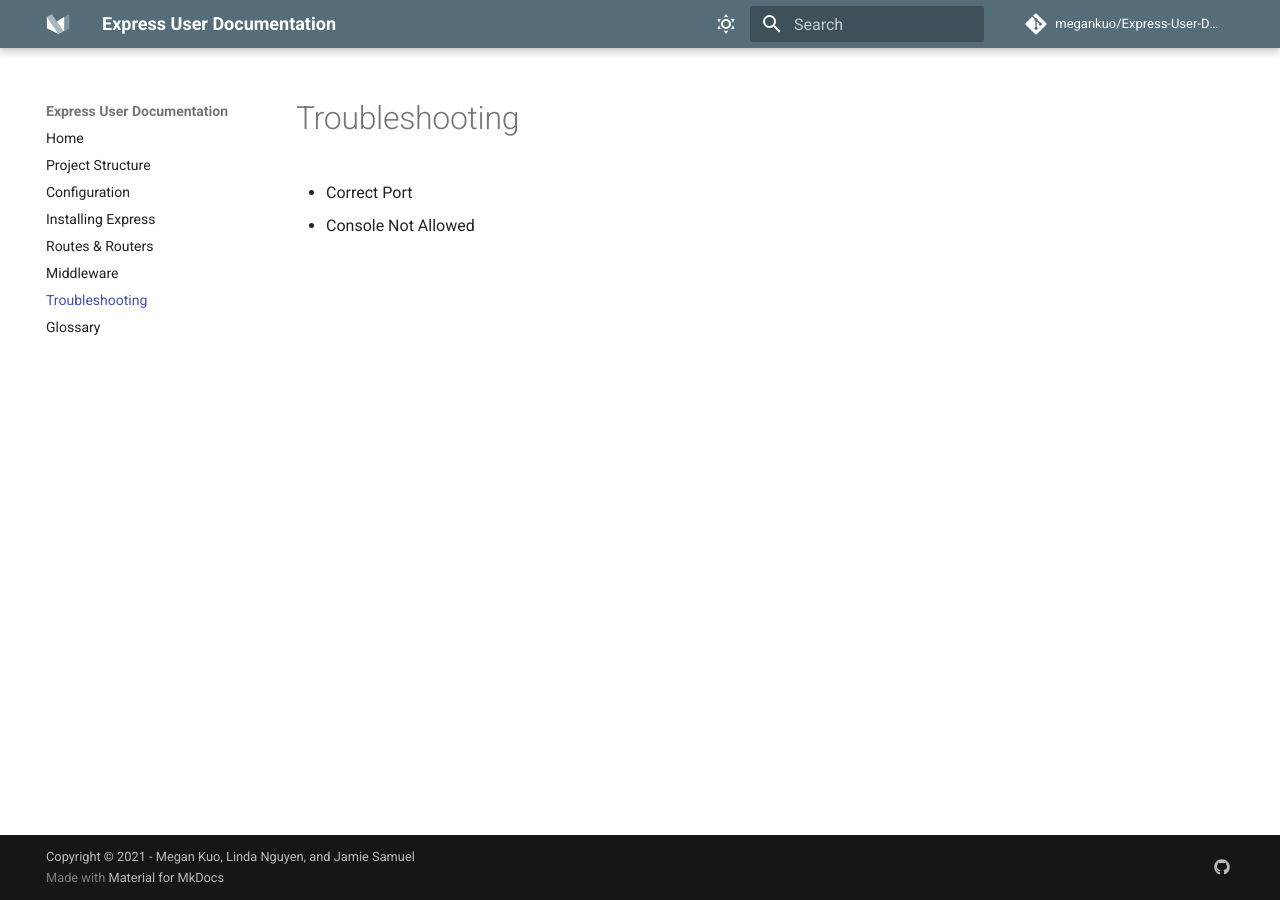
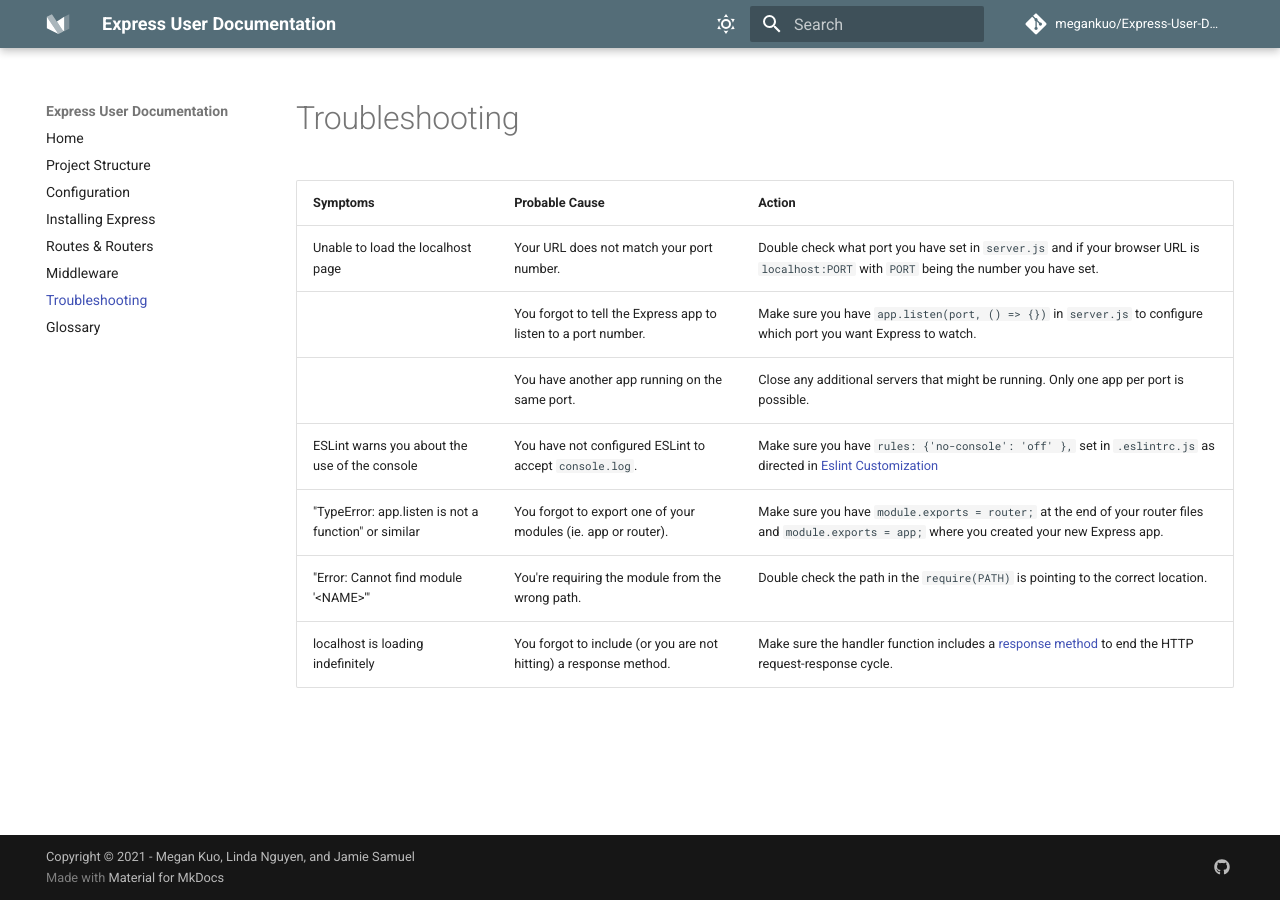
Before and after one commit to megankuo/Express-User-Documentation, an MkDocs documentation site: the page built from docs/pages/troubleshooting.md, in a window 1280 px wide. Built offline with MkDocs 1.6.1 and Material for MkDocs 9.7.7, drawn with Linux system fonts in a browser that asks for light colours; nearby versions of some CDN libraries; comment, search, counter and statistics services are not loaded.

Commit message:
troubleshoot

```diff
--- a/docs/pages/troubleshooting.md
+++ b/docs/pages/troubleshooting.md
@@ -1,3 +1,9 @@
-
-- Correct Port
-- Console Not Allowed
+| **Symptoms** | **Probable Cause** | **Action** |
+| ------------ | ------------------ | ---------- |
+| Unable to load the localhost page | Your URL does not match your port number. | Double check what port you have set in `server.js` and if your browser URL is `localhost:PORT` with `PORT` being the number you have set. |
+|     | You forgot to tell the Express app to listen to a port number. | Make sure you have `app.listen(port, () => {})` in  `server.js` to configure which port you want Express to watch.|
+|     | You have another app running on the same port. | Close any additional servers that might be running. Only one app per port is possible. |
+|ESLint warns you about the use of the console| You have not configured ESLint to accept `console.log`. | Make sure you have `rules: {'no-console': 'off' },` set in `.eslintrc.js` as directed in [Eslint Customization](/pages/configuration/#customization)|
+| "TypeError: app.listen is not a function" or similar | You forgot to export one of your modules (ie. app or router). | Make sure you have `module.exports = router;` at the end of your router files and `module.exports = app;` where you created your new Express app.|
+| "Error: Cannot find module '<NAME\>'" | You're requiring the module from the wrong path. | Double check the path in the `require(PATH)` is pointing to the correct location.|
+| localhost is loading indefinitely | You forgot to include (or you are not hitting) a response method. | Make sure the handler function includes a [response method](/pages/routes#setting-up-routes) to end the HTTP request-response cycle. |
```
